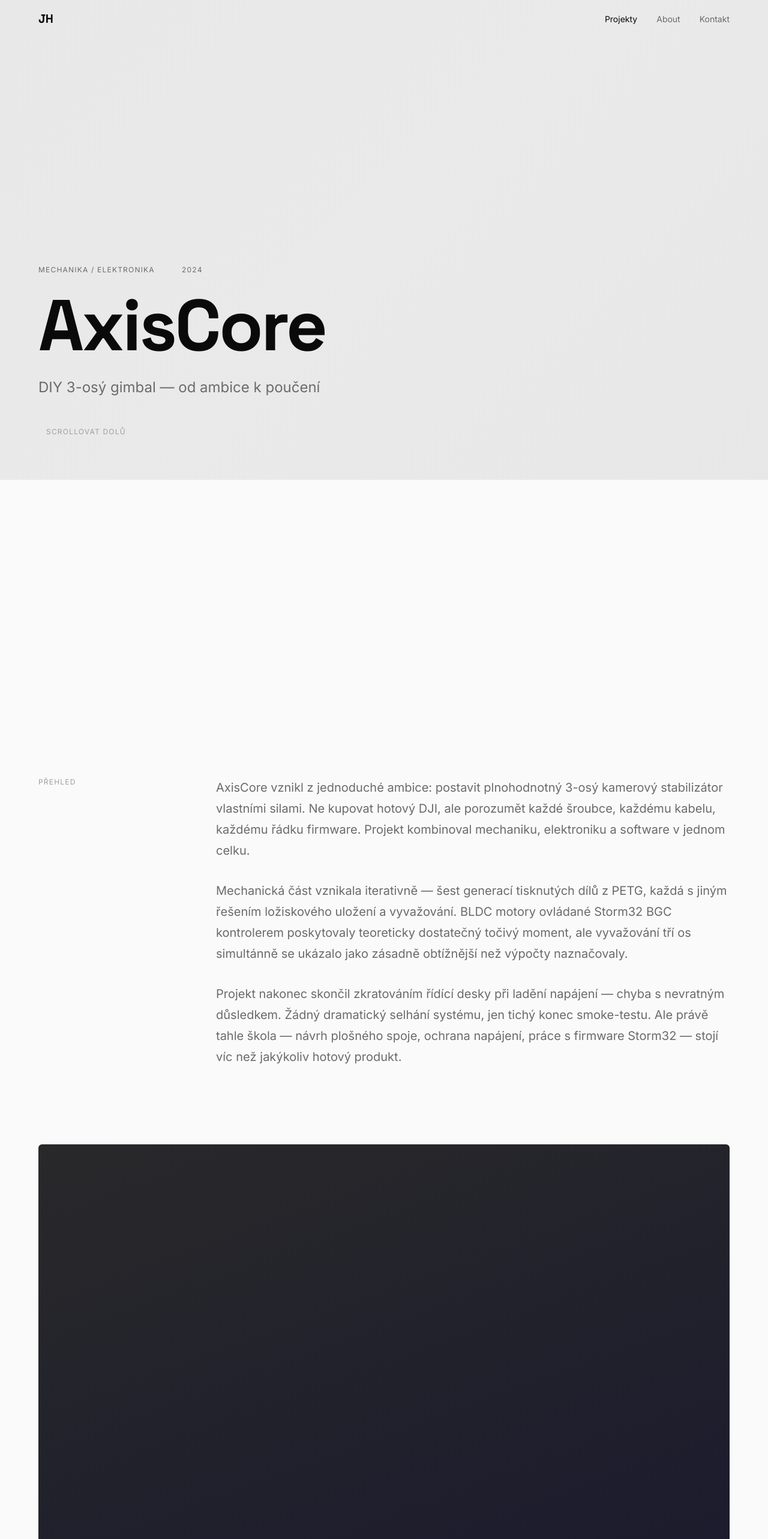
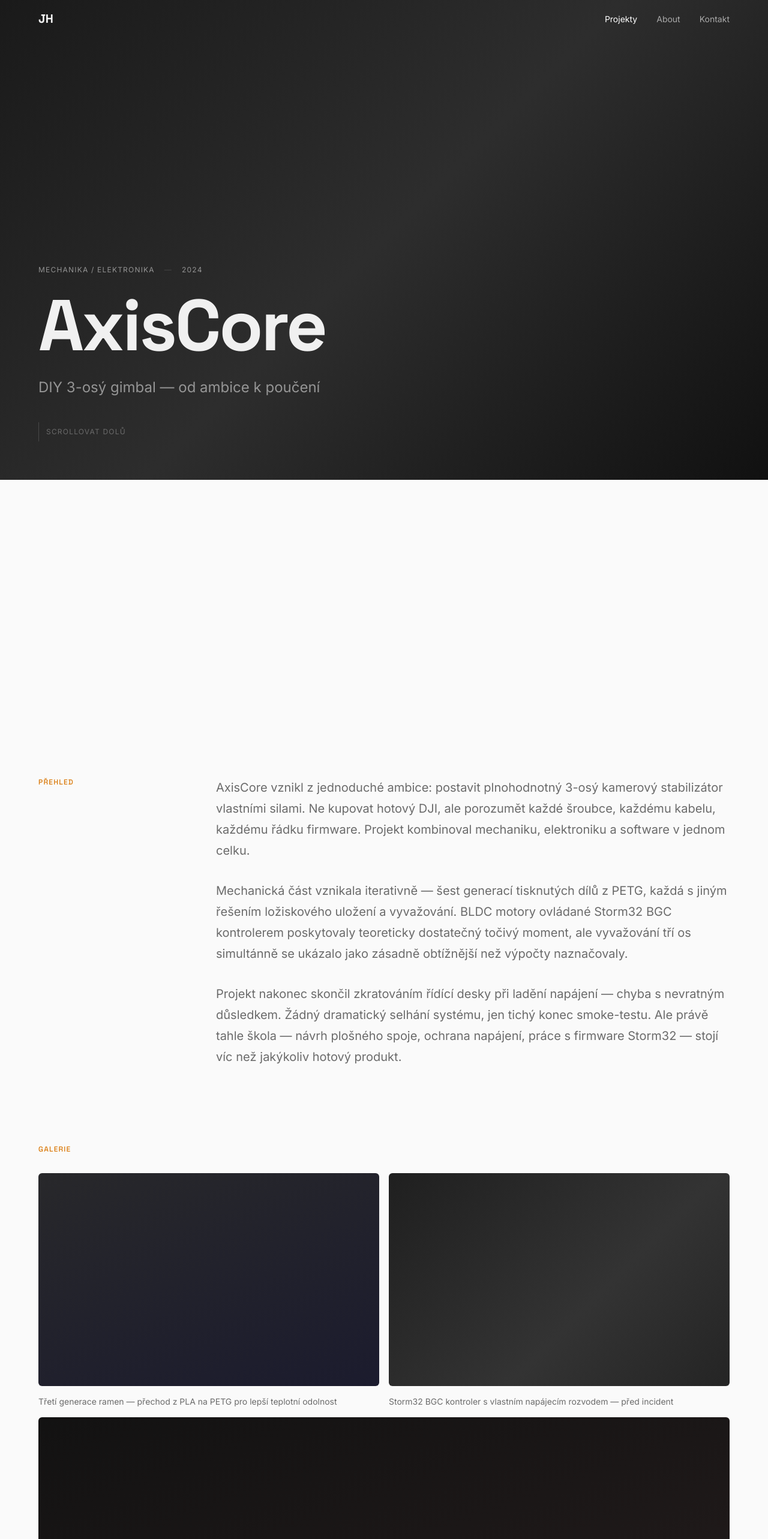
Before and after one commit to JanHrnek/portfolio, a Next.js app: page /projekty/axiscore in a window 1280 px wide. Shown: the top 2566 px of the page at 60% size. Built offline with nearby package versions, Linux system fonts and the light colour scheme.

Commit message:
Phase 6: Unique project themes

```diff
--- a/src/app/projekty/[slug]/ProjectDetail.tsx
+++ b/src/app/projekty/[slug]/ProjectDetail.tsx
@@ -27,13 +27,7 @@ function useIsDesktop() {
   return isDesktop
 }
 
-function FadeIn({
-  children,
-  delay = 0,
-}: {
-  children: React.ReactNode
-  delay?: number
-}) {
+function FadeIn({ children, delay = 0 }: { children: React.ReactNode; delay?: number }) {
   const ref = useRef(null)
   const isInView = useInView(ref, { once: true, margin: "-100px" })
   return (
@@ -63,7 +57,19 @@ function FadeInLeft({ children }: { children: React.ReactNode }) {
   )
 }
 
-function AnimatedStat({ stat }: { stat: { number: string; label: string } }) {
+// ── Animated stat — accent number ─────────────────────────────
+
+function AnimatedStat({
+  stat,
+  accentColor,
+  borderColor,
+  labelColor,
+}: {
+  stat: { number: string; label: string }
+  accentColor: string
+  borderColor: string
+  labelColor: string
+}) {
   const ref = useRef(null)
   const isInView = useInView(ref, { once: true, margin: "-50px" })
   const numVal = parseInt(stat.number, 10) || 0
@@ -77,11 +83,7 @@ function AnimatedStat({ stat }: { stat: { number: string; label: string } }) {
   }, [isInView, numVal, count])
 
   return (
-    <div
-      ref={ref}
-      className="py-8"
-      style={{ borderBottom: "1px solid var(--color-dark-border)" }}
-    >
+    <div ref={ref} className="py-8" style={{ borderBottom: `1px solid ${borderColor}` }}>
       <div className="text-right">
         <motion.span
           className="font-heading font-bold block"
@@ -89,15 +91,12 @@ function AnimatedStat({ stat }: { stat: { number: string; label: string } }) {
             fontSize: "clamp(4rem, 10vw, 7.5rem)",
             lineHeight: 1,
             letterSpacing: "-0.03em",
-            color: "var(--color-dark-text)",
+            color: accentColor,
           }}
         >
           {displayVal}
         </motion.span>
-        <p
-          className="text-sm mt-2 uppercase tracking-[0.08em]"
-          style={{ color: "var(--color-dark-muted)" }}
-        >
+        <p className="text-sm mt-2 uppercase tracking-[0.08em]" style={{ color: labelColor }}>
           {stat.label}
         </p>
       </div>
@@ -105,31 +104,32 @@ function AnimatedStat({ stat }: { stat: { number: string; label: string } }) {
   )
 }
 
+// ── Parallax image ────────────────────────────────────────────
+
 function ParallaxImage({
   gradient,
   caption,
   isDesktop,
+  aspectRatio = "16 / 10",
 }: {
   gradient: string
   caption: string
   isDesktop: boolean
+  aspectRatio?: string
 }) {
   const ref = useRef(null)
-  const { scrollYProgress } = useScroll({
-    target: ref,
-    offset: ["start end", "end start"],
-  })
+  const { scrollYProgress } = useScroll({ target: ref, offset: ["start end", "end start"] })
   const rawY = useTransform(scrollYProgress, [0, 1], ["80px", "-80px"])
 
   const captionRef = useRef(null)
   const captionInView = useInView(captionRef, { once: true, margin: "-50px" })
 
   return (
-    <div className="space-y-5">
+    <div className="space-y-4">
       <div
         ref={ref}
         className="relative overflow-hidden rounded-md"
-        style={{ aspectRatio: "16 / 10" }}
+        style={{ aspectRatio }}
       >
         <motion.div
           style={{
@@ -157,6 +157,71 @@ function ParallaxImage({
   )
 }
 
+// ── Gallery layouts ───────────────────────────────────────────
+
+function Gallery2Col({
+  gallery,
+  isDesktop,
+}: {
+  gallery: Project["gallery"]
+  isDesktop: boolean
+}) {
+  return (
+    <div className="grid grid-cols-1 lg:grid-cols-2 gap-4">
+      {gallery.map((item, i) => (
+        <div
+          key={i}
+          className={
+            gallery.length % 2 !== 0 && i === gallery.length - 1
+              ? "lg:col-span-2"
+              : ""
+          }
+        >
+          <ParallaxImage
+            gradient={item.gradient}
+            caption={item.caption}
+            isDesktop={isDesktop}
+          />
+        </div>
+      ))}
+    </div>
+  )
+}
+
+function GalleryHero2Col({
+  gallery,
+  isDesktop,
+}: {
+  gallery: Project["gallery"]
+  isDesktop: boolean
+}) {
+  const [first, ...rest] = gallery
+  return (
+    <div className="space-y-4">
+      {first && (
+        <ParallaxImage
+          gradient={first.gradient}
+          caption={first.caption}
+          isDesktop={isDesktop}
+          aspectRatio="21 / 9"
+        />
+      )}
+      {rest.length > 0 && (
+        <div className="grid grid-cols-1 lg:grid-cols-2 gap-4">
+          {rest.map((item, i) => (
+            <ParallaxImage
+              key={i}
+              gradient={item.gradient}
+              caption={item.caption}
+              isDesktop={isDesktop}
+            />
+          ))}
+        </div>
+      )}
+    </div>
+  )
+}
+
 // ── Main Component ────────────────────────────────────────────
 
 export default function ProjectDetail({
@@ -167,6 +232,27 @@ export default function ProjectDetail({
   nextProject: Project
 }) {
   const isDesktop = useIsDesktop()
+  const isDarkHero = project.heroTheme === "dark"
+  const accent = project.accentColor
+
+  // Specs section is opposite of hero
+  const specsIsDark = !isDarkHero
+  const specs = {
+    bg: specsIsDark ? "var(--color-dark-bg)" : "var(--color-bg)",
+    label: specsIsDark ? "var(--color-dark-muted)" : "var(--color-muted)",
+    value: specsIsDark ? "var(--color-dark-text)" : "var(--color-text)",
+    border: specsIsDark ? "var(--color-dark-border)" : "var(--color-border)",
+    statLabel: specsIsDark ? "var(--color-dark-muted)" : "var(--color-muted)",
+  }
+
+  // Hero text colors
+  const hero = {
+    bg: isDarkHero ? project.heroGradient : "var(--color-bg)",
+    text: isDarkHero ? "#F0F0F0" : "var(--color-text)",
+    muted: isDarkHero ? "rgba(255,255,255,0.5)" : "var(--color-muted)",
+    border: isDarkHero ? "rgba(255,255,255,0.15)" : "var(--color-border)",
+    subtle: isDarkHero ? "rgba(255,255,255,0.3)" : "var(--color-subtle)",
+  }
 
   // Hero scroll tracking
   const heroRef = useRef<HTMLDivElement>(null)
@@ -174,38 +260,31 @@ export default function ProjectDetail({
     target: heroRef,
     offset: ["start start", "end start"],
   })
-
   const titleScale = useTransform(heroProgress, [0, 0.8], [1, 0.78])
   const titleOpacity = useTransform(heroProgress, [0, 0.65], [1, 0])
   const metaOpacity = useTransform(heroProgress, [0, 0.4], [1, 0])
 
   return (
     <>
-      <Navbar />
+      <Navbar lightLinks={isDarkHero} />
 
       {/* ── 1. HERO ───────────────────────────────────────── */}
       <div ref={heroRef} className="relative h-[150vh]">
         <div
           className="sticky top-0 h-screen overflow-hidden flex flex-col justify-end px-6 lg:px-16"
-          style={{ paddingBottom: "clamp(4rem, 8vh, 8rem)" }}
+          style={{
+            paddingBottom: "clamp(4rem, 8vh, 8rem)",
+            background: hero.bg,
+          }}
         >
-          {/* Background gradient */}
-          <div
-            className="absolute inset-0 -z-10"
-            style={{ background: project.heroGradient, opacity: 0.08 }}
-          />
-
           {/* Meta row */}
-          <motion.div
-            className="max-w-7xl mx-auto w-full mb-6"
-            style={{ opacity: metaOpacity }}
-          >
+          <motion.div className="max-w-7xl mx-auto w-full mb-6" style={{ opacity: metaOpacity }}>
             <div
               className="flex items-center gap-4 text-xs uppercase tracking-[0.1em]"
-              style={{ color: "var(--color-muted)" }}
+              style={{ color: hero.muted }}
             >
               <span>{project.category}</span>
-              <span style={{ color: "var(--color-border)" }}>—</span>
+              <span style={{ color: hero.border }}>—</span>
               <span>{project.year}</span>
             </div>
           </motion.div>
@@ -216,7 +295,7 @@ export default function ProjectDetail({
               className="font-heading font-bold leading-[1.02] tracking-[-0.03em] mb-6"
               style={{
                 fontSize: "clamp(3.5rem, 10vw, 7.5rem)",
-                color: "var(--color-text)",
+                color: hero.text,
                 scale: isDesktop ? titleScale : 1,
                 opacity: titleOpacity,
                 transformOrigin: "left bottom",
@@ -227,7 +306,7 @@ export default function ProjectDetail({
 
             <motion.p
               className="text-xl max-w-xl leading-[1.5]"
-              style={{ color: "var(--color-muted)", opacity: metaOpacity }}
+              style={{ color: hero.muted, opacity: metaOpacity }}
             >
               {project.subtitle}
             </motion.p>
@@ -236,12 +315,9 @@ export default function ProjectDetail({
           {/* Scroll hint */}
           <motion.div
             className="max-w-7xl mx-auto w-full mt-10 flex items-center gap-3"
-            style={{ color: "var(--color-subtle)", opacity: metaOpacity }}
+            style={{ color: hero.subtle, opacity: metaOpacity }}
           >
-            <div
-              className="w-px h-8"
-              style={{ backgroundColor: "var(--color-border)" }}
-            />
+            <div className="w-px h-8" style={{ backgroundColor: hero.border }} />
             <span className="text-xs uppercase tracking-[0.1em]">Scrollovat dolů</span>
           </motion.div>
         </div>
@@ -253,8 +329,8 @@ export default function ProjectDetail({
           <div className="lg:grid lg:grid-cols-[200px_1fr] lg:gap-24">
             <FadeIn>
               <p
-                className="text-xs uppercase tracking-[0.1em] mb-8 lg:mb-0"
-                style={{ color: "var(--color-subtle)" }}
+                className="text-xs uppercase tracking-[0.1em] mb-8 lg:mb-0 font-heading font-medium"
+                style={{ color: accent }}
               >
                 Přehled
               </p>
@@ -262,10 +338,7 @@ export default function ProjectDetail({
             <div className="space-y-8">
               {project.overview.map((para, i) => (
                 <FadeIn key={i} delay={i * 0.1}>
-                  <p
-                    className="text-lg leading-[1.75]"
-                    style={{ color: "var(--color-muted)" }}
-                  >
+                  <p className="text-lg leading-[1.75]" style={{ color: "var(--color-muted)" }}>
                     {para}
                   </p>
                 </FadeIn>
@@ -277,22 +350,27 @@ export default function ProjectDetail({
 
       {/* ── 3. GALLERY ───────────────────────────────────── */}
       <section className="py-8 px-6 lg:px-16">
-        <div className="max-w-7xl mx-auto space-y-8">
-          {project.gallery.map((item, i) => (
-            <ParallaxImage
-              key={i}
-              gradient={item.gradient}
-              caption={item.caption}
-              isDesktop={isDesktop}
-            />
-          ))}
+        <div className="max-w-7xl mx-auto">
+          <FadeIn>
+            <p
+              className="text-xs uppercase tracking-[0.1em] mb-8 font-heading font-medium"
+              style={{ color: accent }}
+            >
+              Galerie
+            </p>
+          </FadeIn>
+          {project.galleryLayout === "2col" ? (
+            <Gallery2Col gallery={project.gallery} isDesktop={isDesktop} />
+          ) : (
+            <GalleryHero2Col gallery={project.gallery} isDesktop={isDesktop} />
+          )}
         </div>
       </section>
 
-      {/* ── 4. SPECS (dark) ───────────────────────────────── */}
+      {/* ── 4. SPECS ─────────────────────────────────────── */}
       <section
         className="py-24 px-6 lg:px-16 mt-16"
-        style={{ backgroundColor: "var(--color-dark-bg)" }}
+        style={{ backgroundColor: specs.bg }}
       >
         <div className="max-w-7xl mx-auto">
           <FadeIn>
@@ -300,8 +378,8 @@ export default function ProjectDetail({
               {/* Specs table */}
               <div>
                 <p
-                  className="text-xs uppercase tracking-[0.1em] mb-8"
-                  style={{ color: "var(--color-dark-muted)" }}
+                  className="text-xs uppercase tracking-[0.1em] mb-8 font-heading font-medium"
+                  style={{ color: accent }}
                 >
                   Specifikace
                 </p>
@@ -310,14 +388,10 @@ export default function ProjectDetail({
                     <div
                       key={i}
                       className="flex justify-between py-4 text-sm"
-                      style={{ borderBottom: "1px solid var(--color-dark-border)" }}
+                      style={{ borderBottom: `1px solid ${specs.border}` }}
                     >
-                      <span style={{ color: "var(--color-dark-muted)" }}>
-                        {spec.label}
-                      </span>
-                      <span style={{ color: "var(--color-dark-text)" }}>
-                        {spec.value}
-                      </span>
+                      <span style={{ color: specs.label }}>{spec.label}</span>
+                      <span style={{ color: specs.value }}>{spec.value}</span>
                     </div>
                   ))}
                 </div>
@@ -326,13 +400,19 @@ export default function ProjectDetail({
               {/* Stats */}
               <div className="mt-16 lg:mt-0">
                 <p
-                  className="text-xs uppercase tracking-[0.1em] mb-2"
-                  style={{ color: "var(--color-dark-muted)" }}
+                  className="text-xs uppercase tracking-[0.1em] mb-2 font-heading font-medium"
+                  style={{ color: accent }}
                 >
                   Čísla
                 </p>
                 {project.stats.map((stat, i) => (
-                  <AnimatedStat key={i} stat={stat} />
+                  <AnimatedStat
+                    key={i}
+                    stat={stat}
+                    accentColor={accent}
+                    borderColor={specs.border}
+                    labelColor={specs.statLabel}
+                  />
                 ))}
               </div>
             </div>
@@ -348,15 +428,12 @@ export default function ProjectDetail({
             <div className="mb-12 lg:mb-0">
               <div className="lg:sticky lg:top-28">
                 <p
-                  className="text-xs uppercase tracking-[0.1em] mb-4"
-                  style={{ color: "var(--color-subtle)" }}
+                  className="text-xs uppercase tracking-[0.1em] mb-4 font-heading font-medium"
+                  style={{ color: accent }}
                 >
                   Výzvy & poučení
                 </p>
-                <div
-                  className="w-8 h-px"
-                  style={{ backgroundColor: "var(--color-accent)" }}
-                />
+                <div className="w-8 h-px" style={{ backgroundColor: accent }} />
               </div>
             </div>
 
@@ -390,7 +467,7 @@ export default function ProjectDetail({
       >
         <div className="max-w-7xl mx-auto">
           <p
-            className="text-xs uppercase tracking-[0.1em] mb-8"
+            className="text-xs uppercase tracking-[0.1em] mb-8 font-heading font-medium"
             style={{ color: "var(--color-subtle)" }}
           >
             Další projekt
@@ -403,19 +480,20 @@ export default function ProjectDetail({
             >
               <div>
                 <h2
-                  className="font-heading font-bold tracking-[-0.02em]"
+                  className="font-heading font-bold tracking-[-0.02em] transition-colors duration-200"
                   style={{
                     fontSize: "clamp(2.5rem, 7vw, 5rem)",
                     color: "var(--color-text)",
                     lineHeight: 1.05,
                   }}
+                  onMouseEnter={(e) => (e.currentTarget.style.color = accent)}
+                  onMouseLeave={(e) =>
+                    (e.currentTarget.style.color = "var(--color-text)")
+                  }
                 >
                   {nextProject.title}
                 </h2>
-                <p
-                  className="mt-2 text-sm"
-                  style={{ color: "var(--color-subtle)" }}
-                >
+                <p className="mt-2 text-sm" style={{ color: "var(--color-subtle)" }}>
                   {nextProject.subtitle}
                 </p>
               </div>
--- a/src/components/Navbar.tsx
+++ b/src/components/Navbar.tsx
@@ -11,7 +11,11 @@ const navLinks = [
   { label: "Kontakt", href: "/kontakt" },
 ]
 
-export default function Navbar() {
+interface NavbarProps {
+  lightLinks?: boolean
+}
+
+export default function Navbar({ lightLinks = false }: NavbarProps) {
   const [scrolled, setScrolled] = useState(false)
   const pathname = usePathname()
 
@@ -20,6 +24,23 @@ export default function Navbar() {
     window.addEventListener("scroll", onScroll, { passive: true })
     return () => window.removeEventListener("scroll", onScroll)
   }, [])
+
+  const logoColor = scrolled
+    ? "var(--color-text)"
+    : lightLinks
+    ? "rgba(255,255,255,0.95)"
+    : "var(--color-text)"
+
+  function getLinkColor(isActive: boolean) {
+    if (scrolled) return isActive ? "var(--color-text)" : "var(--color-muted)"
+    if (lightLinks) return isActive ? "#ffffff" : "rgba(255,255,255,0.6)"
+    return isActive ? "var(--color-text)" : "var(--color-muted)"
+  }
+
+  function getHoverColor() {
+    if (scrolled || !lightLinks) return "var(--color-text)"
+    return "#ffffff"
+  }
 
   return (
     <header
@@ -33,32 +54,28 @@ export default function Navbar() {
       <nav className="max-w-7xl mx-auto px-6 lg:px-16 h-16 flex items-center justify-between">
         <Link
           href="/"
-          className="font-heading font-bold text-lg tracking-tight"
-          style={{ color: "var(--color-text)" }}
+          className="font-heading font-bold text-lg tracking-tight transition-colors duration-300"
+          style={{ color: logoColor }}
         >
           JH
         </Link>
+
         <div className="flex items-center gap-8">
           {navLinks.map(({ label, href }) => {
             const isActive =
               pathname === href ||
               (href.length > 1 && pathname.startsWith(href))
+            const color = getLinkColor(isActive)
+            const hoverColor = getHoverColor()
+
             return (
               <Link
                 key={href}
                 href={href}
                 className="text-sm transition-colors duration-200"
-                style={{
-                  color: isActive ? "var(--color-text)" : "var(--color-muted)",
-                }}
-                onMouseEnter={(e) =>
-                  (e.currentTarget.style.color = "var(--color-text)")
-                }
-                onMouseLeave={(e) =>
-                  (e.currentTarget.style.color = isActive
-                    ? "var(--color-text)"
-                    : "var(--color-muted)")
-                }
+                style={{ color }}
+                onMouseEnter={(e) => (e.currentTarget.style.color = hoverColor)}
+                onMouseLeave={(e) => (e.currentTarget.style.color = getLinkColor(isActive))}
               >
                 {label}
               </Link>
--- a/src/data/projects.ts
+++ b/src/data/projects.ts
@@ -5,6 +5,9 @@ export type Project = {
   year: string
   category: string
   heroGradient: string
+  heroTheme: "dark" | "light"
+  accentColor: string
+  galleryLayout: "2col" | "hero-2col"
   overview: string[]
   gallery: { gradient: string; caption: string }[]
   specs: { label: string; value: string }[]
@@ -21,6 +24,9 @@ export const projects: Project[] = [
     year: "2024",
     category: "Mechanika / Elektronika",
     heroGradient: "linear-gradient(135deg, #1a1a1a 0%, #2d2d2d 50%, #111 100%)",
+    heroTheme: "dark",
+    accentColor: "#D97706",
+    galleryLayout: "2col",
 
     overview: [
       "AxisCore vznikl z jednoduché ambice: postavit plnohodnotný 3-osý kamerový stabilizátor vlastními silami. Ne kupovat hotový DJI, ale porozumět každé šroubce, každému kabelu, každému řádku firmware. Projekt kombinoval mechaniku, elektroniku a software v jednom celku.",
@@ -94,6 +100,9 @@ export const projects: Project[] = [
     year: "2025",
     category: "Týmový projekt / VUT",
     heroGradient: "linear-gradient(135deg, #1a1a2e 0%, #16213e 50%, #0f3460 100%)",
+    heroTheme: "light",
+    accentColor: "#0D9488",
+    galleryLayout: "hero-2col",
 
     overview: [
       "ZP8 Elevator Brake je výsledkem týmového projektu (Team 02) v rámci předmětu ZP8 na VUT FSI. Cílem bylo navrhnout a realizovat funkční bezpečnostní brzdný systém výtahu — systém, který musí při detekci pádu spolehlivě zastavit kabinu do definované vzdálenosti.",
```
Also changed, not shown: .claude/settings.local.json.
